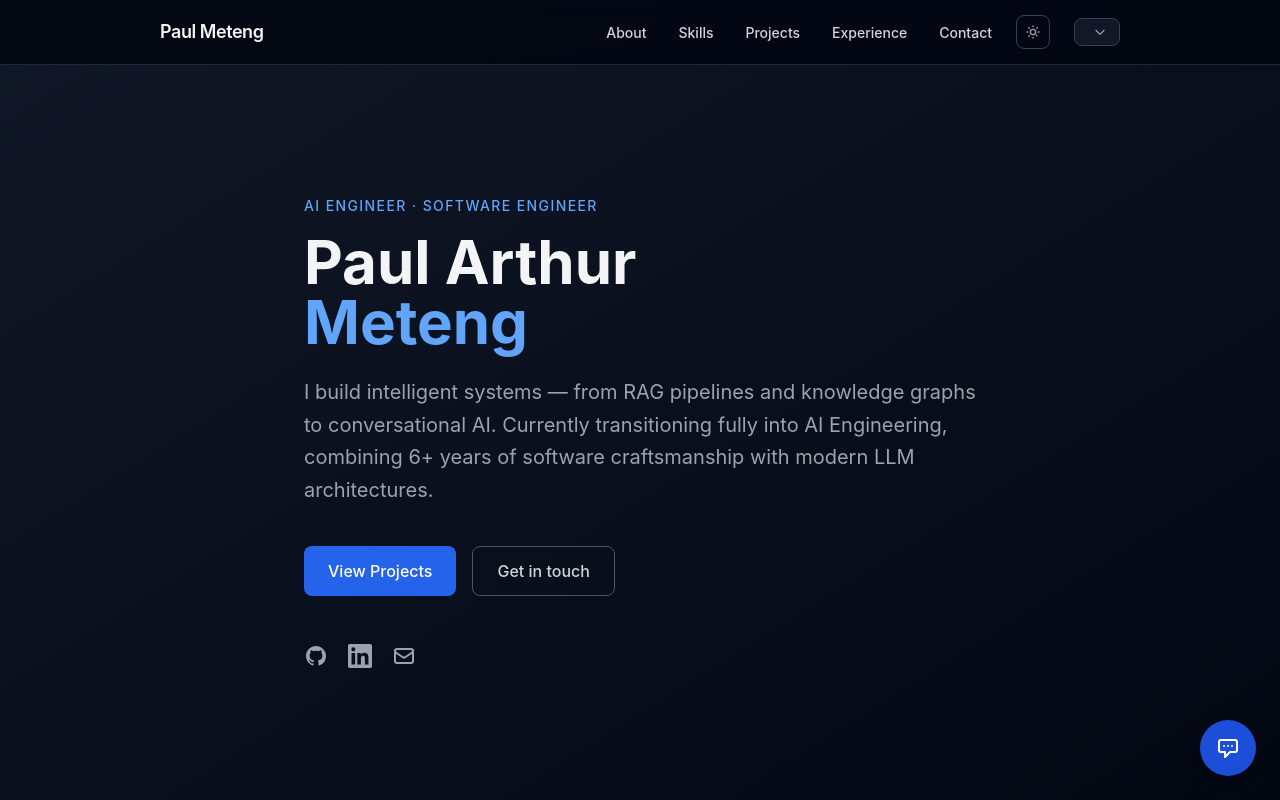
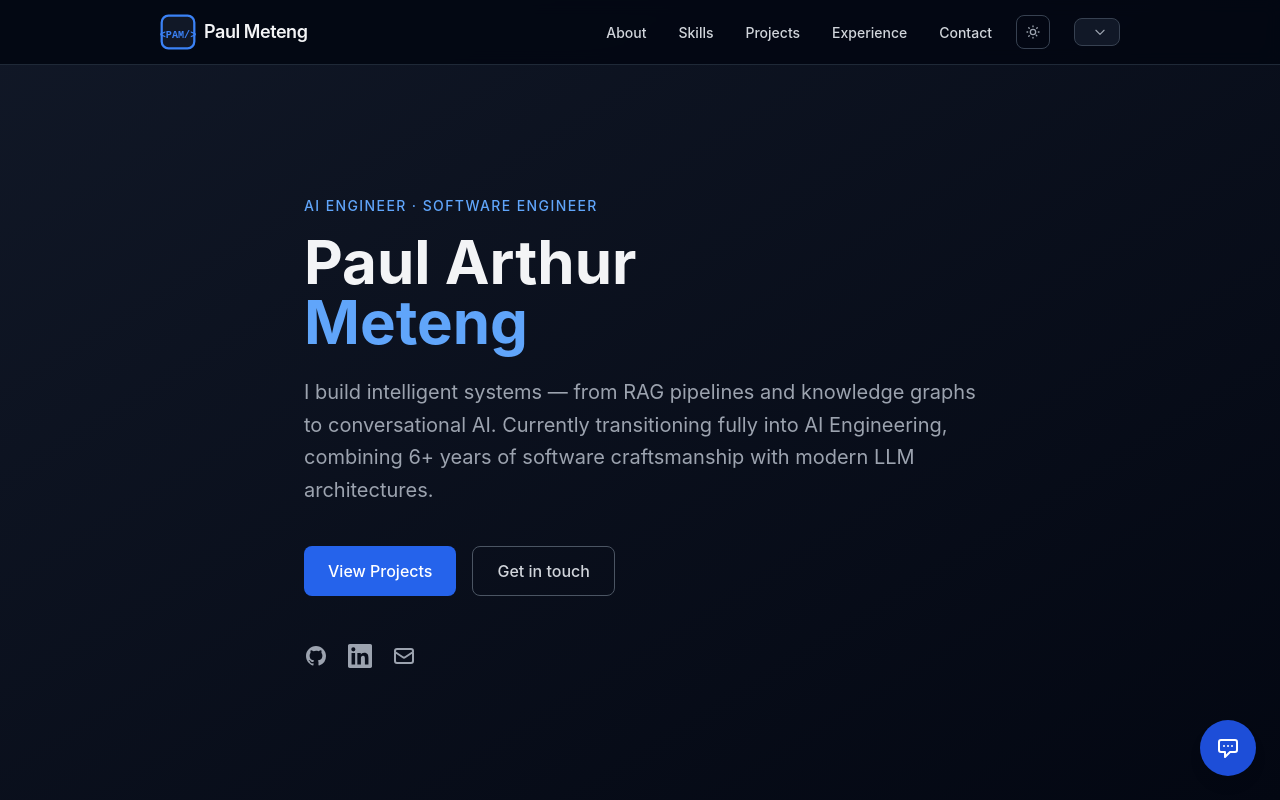
Before and after one commit to Arthuro1/portfolio, a Next.js app: page / in a window 1280 px wide. Shown: the top 800 px of the page. Built offline with nearby package versions, Linux system fonts and the light colour scheme.

Commit message:
feat: add PAM logo to navbar and SVG favicon

```diff
--- a/app/layout.tsx
+++ b/app/layout.tsx
@@ -4,6 +4,7 @@ import Providers from "@/components/Providers";
 import { SpeedInsights } from "@vercel/speed-insights/next";
 
 export const metadata: Metadata = {
+  icons: { icon: "/favicon.svg" },
   title: "Paul Arthur Meteng — AI Engineer",
   description:
     "Portfolio of Paul Arthur Meteng — Software Engineer specialising in AI Engineering, RAG systems, LLMs and Conversational AI.",
--- a/components/Navbar.tsx
+++ b/components/Navbar.tsx
@@ -41,8 +41,12 @@ export default function Navbar() {
   return (
     <header className="fixed top-0 inset-x-0 z-50 bg-white/90 dark:bg-gray-950/90 backdrop-blur border-b border-gray-100 dark:border-gray-800">
       <nav className="max-w-5xl mx-auto px-4 sm:px-6 lg:px-8 flex items-center justify-between h-16">
-        <a href="#" className="text-lg font-semibold tracking-tight text-gray-900 dark:text-gray-100">
-          Paul Meteng
+        <a href="#" className="flex items-center gap-2" aria-label="Home">
+          <svg width="36" height="36" viewBox="0 0 64 64" xmlns="http://www.w3.org/2000/svg">
+            <rect x="3" y="3" width="58" height="58" rx="12" fill="white" stroke="#1d4ed8" strokeWidth="4" className="dark:[fill:#111827] dark:[stroke:#3b82f6]"/>
+            <text x="32" y="42" fontFamily="monospace" fontSize="18" fontWeight="700" fill="#1d4ed8" textAnchor="middle" className="dark:[fill:#3b82f6]">&lt;PAM/&gt;</text>
+          </svg>
+          <span className="text-lg font-semibold tracking-tight text-gray-900 dark:text-gray-100">Paul Meteng</span>
         </a>
 
         <div className="hidden md:flex items-center gap-6">
```
Also changed, not shown: public/favicon.svg (added).
